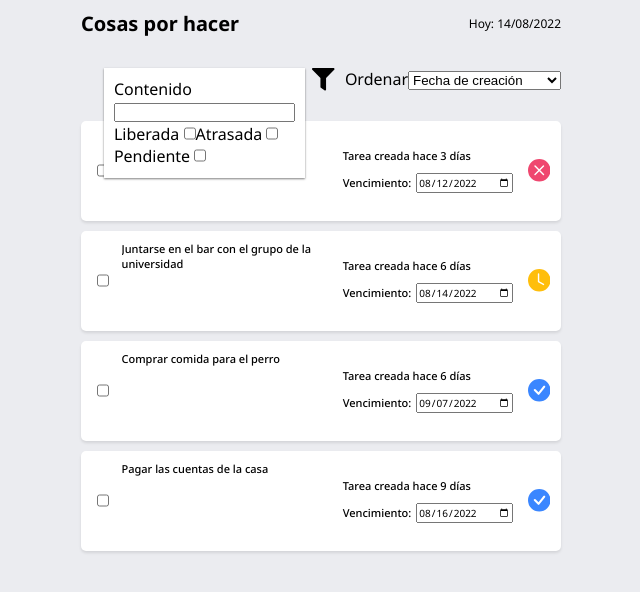
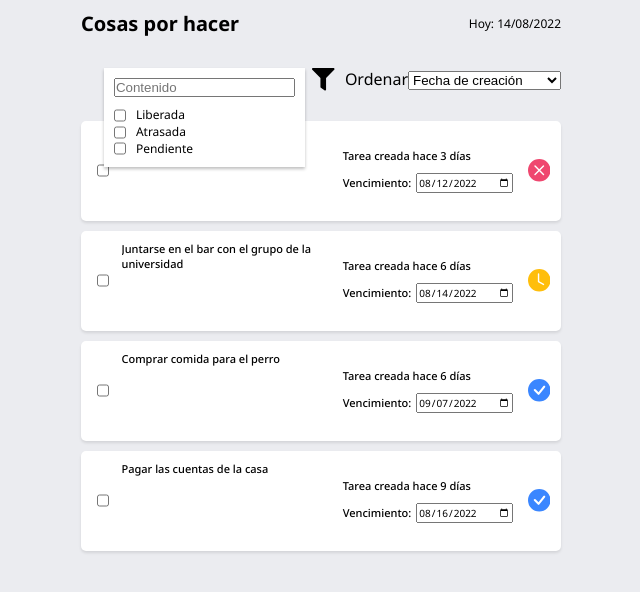
Before and after one commit to jporrego/prueba-licitalab_juan-pablo-orrego, a React (Create React App) app: page / in a window 1280 px wide. Shown: the top 592 px of the page, without its empty margins (319-959 px from the left). Built offline with nearby package versions, Linux system fonts and the light colour scheme.

Commit message:
More filter work

```diff
--- a/src/features/filters/Filters.module.css
+++ b/src/features/filters/Filters.module.css
@@ -9,12 +9,26 @@
 }
 
 .filters_popup {
+    display: flex;
+    flex-direction: column;
+    gap: 1rem;
     position: absolute;
     top: 0;
     right: 3rem;
     background-color: var(--white);
-    box-shadow: 0px 1px 2px rgba(0, 0, 0, 0.5);
+    box-shadow: 0px 2px 3px rgba(0, 0, 0, 0.25);
     padding: 1rem;
+    font-size: 1.2rem;
+}
+
+
+
+.filters_state div {
+    display: flex;
+    gap: 1rem;
+    align-items: center;
+    user-select: none;
+
 }
 
 .filterBtnOpen:hover {
--- a/src/features/filters/Filters.tsx
+++ b/src/features/filters/Filters.tsx
@@ -1,7 +1,7 @@
 import React, { useState, useEffect } from "react";
 
 import { useAppSelector, useAppDispatch } from "../../app/hooks";
-import { updateFilters } from "./filtersSlice";
+import { updateFilters, selectFilters } from "./filtersSlice";
 
 import { Filters as FiltersType } from "../../types";
 import { FaFilter } from "react-icons/fa";
@@ -9,10 +9,10 @@ import styles from "./Filters.module.css";
 
 const Filters = () => {
   const dispatch = useAppDispatch();
-
+  const initialState = useAppSelector(selectFilters);
   const [showFilters, setShowFilters] = useState(true);
   const [filters, setFilters] = useState<FiltersType>({
-    content: "",
+    content: initialState.content,
     dateRange: [],
     taskState: [],
   });
@@ -45,20 +45,22 @@ const Filters = () => {
         className={styles.filterBtnOpen}
       ></FaFilter>
       {showFilters && (
-        <div className={styles.filters_popup}>
+        <div className={styles.filters_popup} id="filters_popup">
           <div>
-            <label htmlFor="content">Contenido </label>
             <input
               type="text"
               name="content"
               id="content"
+              placeholder="Contenido"
+              value={filters.content}
               onChange={(e) =>
                 setFilters({ ...filters, content: e.target.value })
               }
             />
           </div>
+
+          <div className={styles.filters_state}>
             <div>
-            <label htmlFor="freed">Liberada </label>
               <input
                 type="checkbox"
                 id="freed"
@@ -66,7 +68,9 @@ const Filters = () => {
                 value="freed"
                 onChange={(e) => handleCheckboxChange(e)}
               />
-            <label htmlFor="expired">Atrasada </label>
+              <label htmlFor="freed">Liberada </label>
+            </div>
+            <div>
               <input
                 type="checkbox"
                 id="expired"
@@ -74,7 +78,9 @@ const Filters = () => {
                 value="expired"
                 onChange={(e) => handleCheckboxChange(e)}
               />
-            <label htmlFor="pending">Pendiente </label>
+              <label htmlFor="expired">Atrasada </label>
+            </div>
+            <div>
               <input
                 type="checkbox"
                 id="pending"
@@ -82,6 +88,8 @@ const Filters = () => {
                 value="pending"
                 onChange={(e) => handleCheckboxChange(e)}
               />
+              <label htmlFor="pending">Pendiente </label>
+            </div>
           </div>
         </div>
       )}
--- a/src/features/filters/filtersSlice.ts
+++ b/src/features/filters/filtersSlice.ts
@@ -20,10 +20,19 @@ const filtersSlice = createSlice({
   reducers: {
     updateFilters: (state, action: PayloadAction<FiltersType>) => {
       state.filters = action.payload;
+      state.filters = {
+        content: action.payload.content,
+        dateRange: [],
+        taskState: action.payload.taskState.filter(
+          (x) => !state.filters.taskState.includes(x)
+        ),
+      };
     },
   },
 });
 
 export const { updateFilters } = filtersSlice.actions;
 
+export const selectFilters = (state: RootState) => state.filters.filters;
+
 export default filtersSlice.reducer;
--- a/src/features/tasks/tasksSlice.ts
+++ b/src/features/tasks/tasksSlice.ts
@@ -21,18 +21,21 @@ const initialState: taskState = {
       description: "Llamar a papá",
       creationDate: new Date(new Date().getTime() - 250000000),
       dueDate: new Date(new Date().getTime() - 120000000),
+      done: false,
     },
     {
       _id: "4",
       description: "Pagar las cuentas de la casa",
       creationDate: new Date(new Date().getTime() - 810000000),
       dueDate: new Date(new Date().getTime() + 200000000),
+      done: false,
     },
     {
       _id: "1",
       description: "Comprar comida para el perro",
       creationDate: new Date(new Date().getTime() - 520000000),
       dueDate: new Date(new Date().getTime() + 2100000000),
+      done: true,
     },
 
     {
@@ -40,6 +43,7 @@ const initialState: taskState = {
       description: "Juntarse en el bar con el grupo de la universidad",
       creationDate: new Date(new Date().getTime() - 500000000),
       dueDate: new Date(new Date().getTime() + 1000000),
+      done: false,
     },
   ],
   status: "idle",
@@ -97,26 +101,34 @@ export const { sortByCreationDate, sortByDueDate, sortByState } =
 export const selectTasks = (state: RootState) => state.tasks.tasks;
 
 export const selectFilteredTasks = (state: RootState) => {
+  const tasks = [...state.tasks.tasks];
   const filters = state.filters.filters;
 
-  let filteredTasks = [...state.tasks.tasks];
+  let filteredTasks: Task[] = [];
+
+  // Filter the tasks that match the states and add them to the filtered array.
+  if (filters.taskState.length > 0) {
+    filters.taskState.forEach((state) => {
+      if (state === "expired") {
+        filteredTasks = filteredTasks.concat(
+          tasks.filter((task) => compareAsc(new Date(), task.dueDate) === 1)
+        );
+      }
+      if (state === "pending") {
+        filteredTasks = filteredTasks.concat(
+          tasks.filter((task) => compareAsc(new Date(), task.dueDate) !== 1)
+        );
+      }
+    });
+  } else {
+    filteredTasks = tasks;
+  }
 
   // Aplly text content filter
   filteredTasks = filteredTasks.filter((task) =>
     task.description.toLowerCase().includes(filters.content)
   );
 
-  //
-  if (filters.taskState.length > 0) {
-    filters.taskState.forEach((state) => {
-      if (state === "expired") {
-        filteredTasks = filteredTasks.filter(
-          (task) => compareAsc(new Date(), task.dueDate) === 1
-        );
-      }
-    });
-  }
-
   return filteredTasks;
 };
 
--- a/src/types.ts
+++ b/src/types.ts
@@ -3,6 +3,7 @@ export interface Task {
   description: string;
   creationDate: Date;
   dueDate: Date;
+  done: boolean;
 }
 
 export interface Filters {
```
Lines whose indentation alone changed are shown as unchanged.
